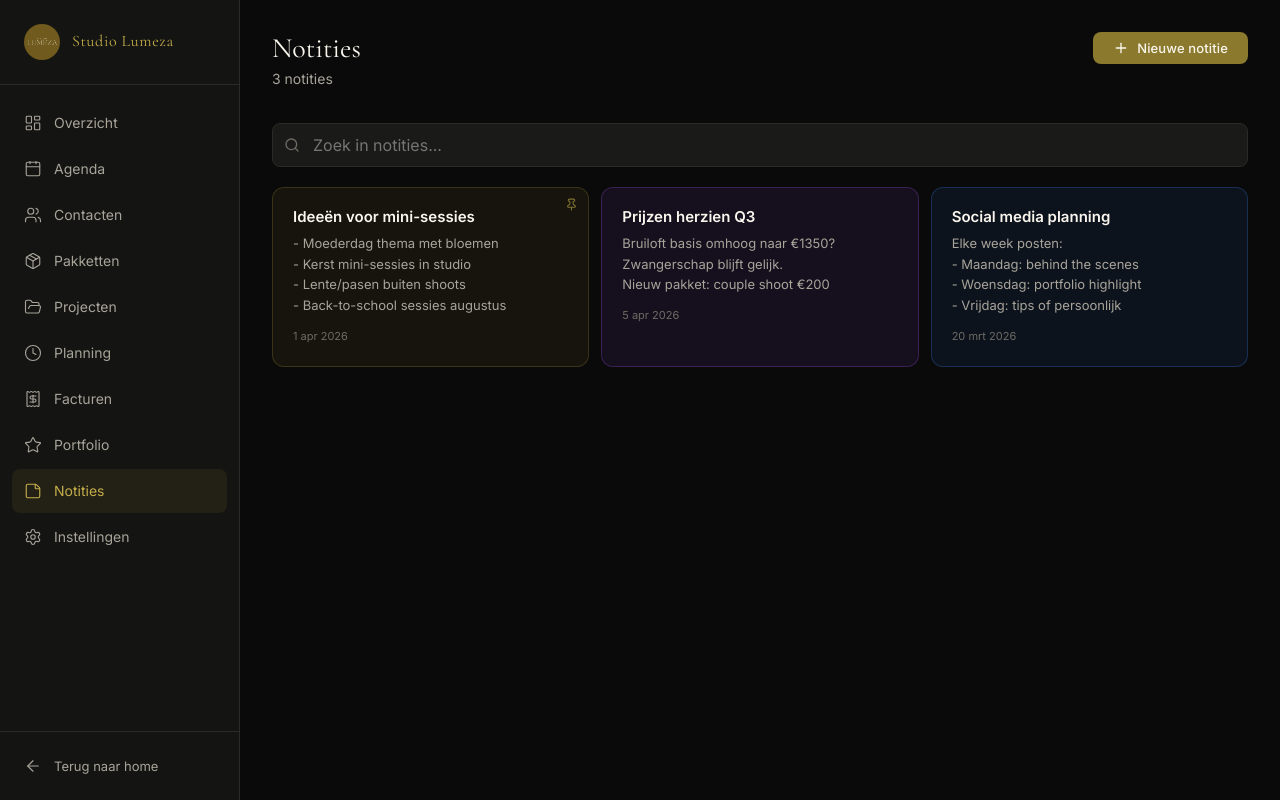
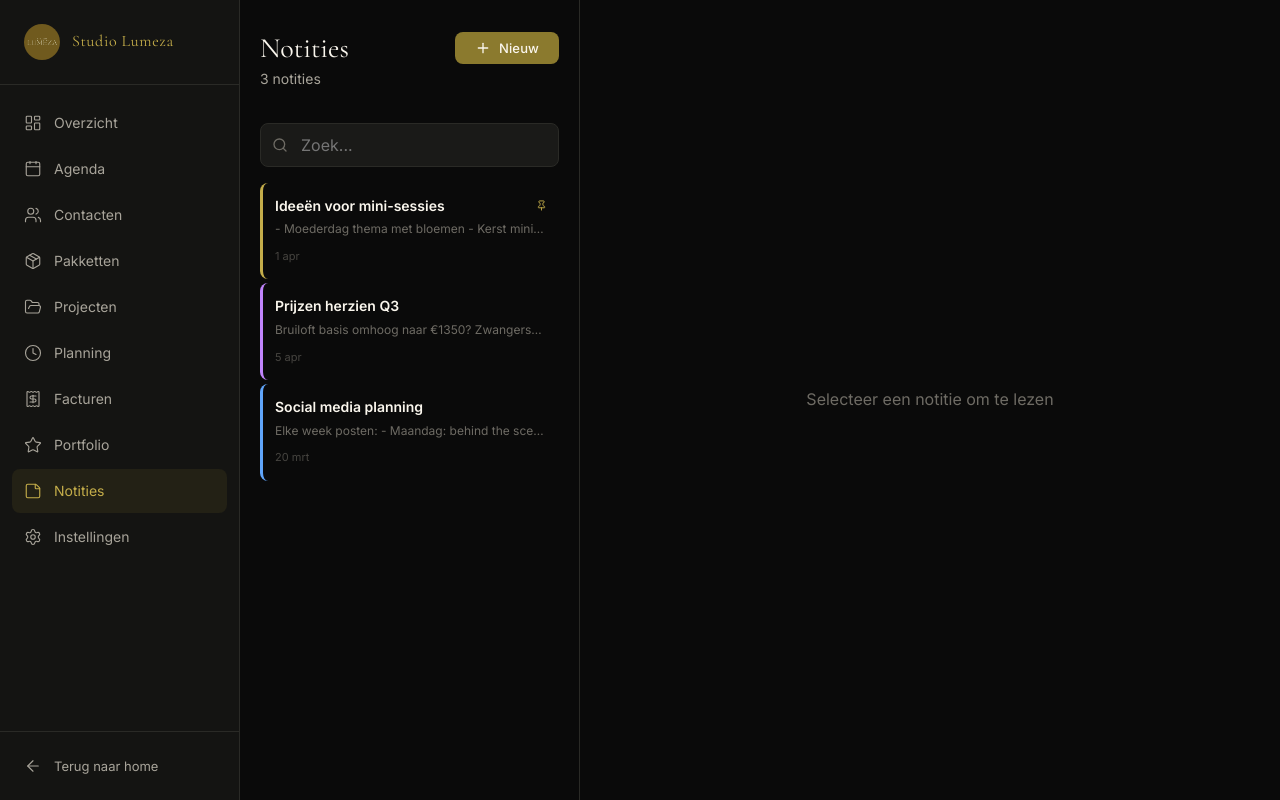
Before and after one commit to mikadegeus/studio-lumeza-dashboard, a React (Vite) app: page /dashboard/notities in a window 1280 px wide. Built offline with nearby package versions, Linux system fonts and the light colour scheme.

Commit message:
feat: redesign notities with split-view reader layout

```diff
--- /dev/null
+++ b/src/pages/Notities.css
@@ -0,0 +1,187 @@
+/* ─── Notities split layout ─── */
+.notities-layout {
+  display: grid;
+  grid-template-columns: 340px 1fr;
+  gap: 0;
+  margin: -2rem;
+  min-height: calc(100vh);
+}
+
+/* ─── Left: List panel ─── */
+.notities-list {
+  border-right: 1px solid var(--black-border);
+  padding: 2rem 1.25rem;
+  height: 100vh;
+  overflow-y: auto;
+  position: sticky;
+  top: 0;
+}
+
+.notities-items {
+  display: flex;
+  flex-direction: column;
+  gap: 0.25rem;
+}
+
+.notitie-item {
+  padding: 0.75rem;
+  border-radius: 8px;
+  cursor: pointer;
+  transition: background 150ms;
+  border-left: 3px solid transparent;
+}
+
+.notitie-item:hover {
+  background: rgba(255, 255, 255, 0.03);
+}
+
+.notitie-item.active {
+  background: rgba(255, 255, 255, 0.05);
+}
+
+.notitie-item-header {
+  display: flex;
+  align-items: center;
+  justify-content: space-between;
+  gap: 0.5rem;
+  margin-bottom: 0.25rem;
+}
+
+.notitie-item-title {
+  font-size: 0.875rem;
+  font-weight: 600;
+  color: var(--cream);
+  overflow: hidden;
+  text-overflow: ellipsis;
+  white-space: nowrap;
+}
+
+.notitie-item-preview {
+  font-size: 0.75rem;
+  color: var(--text-muted);
+  line-height: 1.4;
+  overflow: hidden;
+  text-overflow: ellipsis;
+  white-space: nowrap;
+  margin-bottom: 0.25rem;
+}
+
+.notitie-item-date {
+  font-size: 0.6875rem;
+  color: var(--text-muted);
+  opacity: 0.6;
+}
+
+/* ─── Right: Detail panel ─── */
+.notities-detail {
+  padding: 2rem;
+  height: 100vh;
+  overflow-y: auto;
+  display: flex;
+  flex-direction: column;
+}
+
+.notities-detail-empty {
+  flex: 1;
+  display: flex;
+  align-items: center;
+  justify-content: center;
+}
+
+.notities-detail-content {
+  display: flex;
+  flex-direction: column;
+  flex: 1;
+}
+
+.notities-detail-toolbar {
+  display: flex;
+  align-items: center;
+  gap: 0.375rem;
+  margin-bottom: 1.5rem;
+  padding-bottom: 1rem;
+  border-bottom: 1px solid var(--black-border);
+}
+
+.notities-back-btn {
+  display: none;
+}
+
+/* ─── Reader view ─── */
+.notities-reader {
+  border-left: 3px solid var(--gold-lighter);
+  padding-left: 1.5rem;
+}
+
+.notities-reader-title {
+  font-family: var(--font-serif);
+  font-size: 2rem;
+  font-weight: 400;
+  color: var(--cream);
+  line-height: 1.2;
+  margin-bottom: 0.75rem;
+}
+
+.notities-reader-meta {
+  font-size: 0.8125rem;
+  color: var(--text-muted);
+  margin-bottom: 2rem;
+}
+
+.notities-reader-body {
+  font-size: 1rem;
+  line-height: 1.85;
+  color: var(--text-secondary);
+  white-space: pre-wrap;
+  max-width: 640px;
+}
+
+/* ─── Mobile ─── */
+@media (max-width: 768px) {
+  .notities-layout {
+    grid-template-columns: 1fr;
+    margin: -1rem;
+    margin-top: calc(-56px - 1rem);
+    min-height: 100vh;
+  }
+
+  .notities-list {
+    padding: 1rem;
+    padding-top: calc(56px + 1rem);
+    height: 100vh;
+    position: relative;
+  }
+
+  /* When a note is selected, hide the list */
+  .notities-list.has-selection {
+    display: none;
+  }
+
+  .notities-detail {
+    display: none;
+    padding: 1rem;
+    padding-top: calc(56px + 1rem);
+    height: 100vh;
+  }
+
+  .notities-detail.visible {
+    display: flex;
+  }
+
+  .notities-back-btn {
+    display: flex;
+  }
+
+  .notities-reader-title {
+    font-size: 1.5rem;
+  }
+
+  .notities-reader-body {
+    font-size: 0.9375rem;
+    line-height: 1.75;
+  }
+
+  .notities-reader {
+    padding-left: 1rem;
+  }
+}
--- a/src/pages/Notities.tsx
+++ b/src/pages/Notities.tsx
@@ -1,7 +1,8 @@
 import { useState } from 'react'
-import { Plus, Pin, Trash2, X, Search } from 'lucide-react'
+import { Plus, Pin, Trash2, X, Search, Edit2, ArrowLeft } from 'lucide-react'
 import type { useStore } from '../store'
 import type { Note } from '../types'
+import './Notities.css'
 
 interface Props {
   store: ReturnType<typeof useStore>
@@ -22,8 +23,9 @@ function getColor(color: Note['color']) {
 
 export function Notities({ store }: Props) {
   const notes: Note[] = store.notes || []
-  const [showModal, setShowModal] = useState(false)
-  const [editing, setEditing] = useState<Note | null>(null)
+  const [selectedId, setSelectedId] = useState<string | null>(null)
+  const [editing, setEditing] = useState(false)
+  const [showNewModal, setShowNewModal] = useState(false)
   const [search, setSearch] = useState('')
   const [form, setForm] = useState({
     title: '',
@@ -42,144 +44,203 @@ export function Notities({ store }: Props) {
     n.content.toLowerCase().includes(search.toLowerCase())
   )
 
+  const selectedNote = notes.find(n => n.id === selectedId) ?? null
+  const selectedColor = selectedNote ? getColor(selectedNote.color) : null
+
   const openNew = () => {
-    setEditing(null)
     setForm({ title: '', content: '', color: 'gold', pinned: false })
-    setShowModal(true)
+    setShowNewModal(true)
   }
 
-  const openEdit = (note: Note) => {
-    setEditing(note)
-    setForm({ title: note.title, content: note.content, color: note.color, pinned: note.pinned })
-    setShowModal(true)
+  const saveNew = () => {
+    if (!form.title.trim() && !form.content.trim()) return
+    store.addNote(form)
+    setShowNewModal(false)
   }
 
-  const save = () => {
-    if (!form.title.trim() && !form.content.trim()) return
-    if (editing) {
-      store.updateNote(editing.id, form)
-    } else {
-      store.addNote(form)
-    }
-    setShowModal(false)
+  const startEdit = () => {
+    if (!selectedNote) return
+    setForm({ title: selectedNote.title, content: selectedNote.content, color: selectedNote.color, pinned: selectedNote.pinned })
+    setEditing(true)
   }
 
-  const remove = () => {
-    if (editing) {
-      store.deleteNote(editing.id)
-      setShowModal(false)
+  const saveEdit = () => {
+    if (selectedNote) {
+      store.updateNote(selectedNote.id, form)
+    }
+    setEditing(false)
+  }
+
+  const cancelEdit = () => setEditing(false)
+
+  const deleteNote = () => {
+    if (selectedNote) {
+      store.deleteNote(selectedNote.id)
+      setSelectedId(null)
+      setEditing(false)
     }
   }
 
   return (
-    <div>
+    <div className="notities-layout">
+      {/* ─── Left: List ─── */}
+      <div className={`notities-list ${selectedId ? 'has-selection' : ''}`}>
         <div className="page-header" style={{ display: 'flex', justifyContent: 'space-between', alignItems: 'flex-start' }}>
           <div>
             <h1 className="page-title">Notities</h1>
             <p className="page-subtitle">{notes.length} notitie{notes.length !== 1 ? 's' : ''}</p>
           </div>
           <button className="btn btn-primary btn-sm" onClick={openNew}>
-          <Plus size={16} /> Nieuwe notitie
+            <Plus size={16} /> Nieuw
           </button>
         </div>
 
-      {/* Search */}
-      <div style={{ marginBottom: '1.25rem', position: 'relative' }}>
+        <div style={{ marginBottom: '1rem', position: 'relative' }}>
           <Search size={16} style={{ position: 'absolute', left: 12, top: '50%', transform: 'translateY(-50%)', color: 'var(--text-muted)' }} />
           <input
             type="text"
             className="form-input"
             style={{ paddingLeft: '2.5rem' }}
-          placeholder="Zoek in notities..."
+            placeholder="Zoek..."
             value={search}
             onChange={e => setSearch(e.target.value)}
           />
         </div>
 
-      {/* Notes grid */}
-      {filtered.length === 0 ? (
-        <div className="card">
-          <div className="empty-state" style={{ padding: '3rem 2rem' }}>
-            <p>{search ? 'Geen notities gevonden' : 'Nog geen notities. Maak je eerste notitie!'}</p>
-          </div>
-        </div>
-      ) : (
-        <div className="grid-notes">
+        <div className="notities-items">
+          {filtered.length === 0 && (
+            <div className="empty-state"><p>{search ? 'Geen notities gevonden' : 'Nog geen notities'}</p></div>
+          )}
           {filtered.map(note => {
             const c = getColor(note.color)
+            const isActive = note.id === selectedId
             return (
               <div
                 key={note.id}
-                onClick={() => openEdit(note)}
-                style={{
-                  background: c.bg,
-                  border: `1px solid ${c.border}`,
-                  borderRadius: 12,
-                  padding: '1.25rem',
-                  cursor: 'pointer',
-                  transition: 'transform 200ms var(--ease-out-expo), box-shadow 200ms',
-                  position: 'relative',
-                }}
-                onMouseEnter={e => { e.currentTarget.style.transform = 'translateY(-2px)'; e.currentTarget.style.boxShadow = '0 8px 24px rgba(0,0,0,0.3)' }}
-                onMouseLeave={e => { e.currentTarget.style.transform = 'translateY(0)'; e.currentTarget.style.boxShadow = 'none' }}
+                onClick={() => { setSelectedId(note.id); setEditing(false) }}
+                className={`notitie-item ${isActive ? 'active' : ''}`}
+                style={{ borderLeftColor: c.text }}
               >
-                {note.pinned && (
-                  <Pin size={13} style={{ position: 'absolute', top: 10, right: 10, color: c.text, opacity: 0.6 }} />
-                )}
-                {note.title && (
-                  <h3 style={{ fontFamily: 'var(--font-sans)', fontSize: '0.9375rem', fontWeight: 600, color: 'var(--cream)', marginBottom: '0.5rem', paddingRight: note.pinned ? '1.5rem' : 0 }}>
-                    {note.title}
-                  </h3>
-                )}
-                {note.content && (
-                  <p style={{
-                    fontSize: '0.8125rem', color: 'var(--text-secondary)', lineHeight: 1.6,
-                    whiteSpace: 'pre-wrap',
-                    display: '-webkit-box', WebkitLineClamp: 6, WebkitBoxOrient: 'vertical', overflow: 'hidden',
-                  }}>
-                    {note.content}
-                  </p>
-                )}
-                <div style={{ marginTop: '0.75rem', fontSize: '0.6875rem', color: 'var(--text-muted)' }}>
-                  {new Date(note.updatedAt).toLocaleDateString('nl-NL', { day: 'numeric', month: 'short', year: 'numeric' })}
+                <div className="notitie-item-header">
+                  <span className="notitie-item-title">{note.title || 'Zonder titel'}</span>
+                  {note.pinned && <Pin size={11} style={{ color: c.text, flexShrink: 0 }} />}
                 </div>
+                <p className="notitie-item-preview">{note.content}</p>
+                <span className="notitie-item-date">
+                  {new Date(note.updatedAt).toLocaleDateString('nl-NL', { day: 'numeric', month: 'short' })}
+                </span>
               </div>
             )
           })}
         </div>
-      )}
-
-      {/* Modal */}
-      {showModal && (
-        <div className="modal-overlay" onClick={() => setShowModal(false)}>
-          <div className="modal" onClick={e => e.stopPropagation()} style={{ maxWidth: 560 }}>
-            <div style={{ display: 'flex', justifyContent: 'space-between', alignItems: 'center' }}>
-              <h2 className="modal-title">{editing ? 'Notitie bewerken' : 'Nieuwe notitie'}</h2>
-              <button className="table-btn" onClick={() => setShowModal(false)}><X size={18} /></button>
       </div>
 
-            <div className="form-group">
-              <label className="form-label">Titel</label>
+      {/* ─── Right: Detail ─── */}
+      <div className={`notities-detail ${selectedId ? 'visible' : ''}`}>
+        {!selectedNote ? (
+          <div className="notities-detail-empty">
+            <p style={{ color: 'var(--text-muted)' }}>Selecteer een notitie om te lezen</p>
+          </div>
+        ) : editing ? (
+          /* ── Edit mode ── */
+          <div className="notities-detail-content">
+            <div className="notities-detail-toolbar">
+              <button className="btn btn-secondary" onClick={cancelEdit} style={{ fontSize: '0.8125rem' }}>
+                Annuleren
+              </button>
+              <div style={{ flex: 1 }} />
+              <button className="btn btn-primary btn-sm" onClick={saveEdit}>Opslaan</button>
+            </div>
             <input
               type="text"
               className="form-input"
               value={form.title}
               onChange={e => setForm({ ...form, title: e.target.value })}
-                placeholder="Titel van de notitie"
+              placeholder="Titel"
+              style={{ fontSize: '1.25rem', fontWeight: 600, border: 'none', background: 'transparent', padding: '0', marginBottom: '1rem', color: 'var(--cream)' }}
             />
-            </div>
-
-            <div className="form-group">
-              <label className="form-label">Inhoud</label>
             <textarea
               className="form-textarea"
               value={form.content}
               onChange={e => setForm({ ...form, content: e.target.value })}
               placeholder="Schrijf je notitie..."
-                style={{ minHeight: 160, lineHeight: 1.6 }}
+              style={{ flex: 1, minHeight: 300, lineHeight: 1.8, fontSize: '0.9375rem', border: 'none', background: 'transparent', padding: 0, resize: 'none' }}
             />
+            <div style={{ display: 'flex', alignItems: 'center', gap: '0.75rem', marginTop: '1rem', paddingTop: '1rem', borderTop: '1px solid var(--black-border)' }}>
+              <span className="form-label" style={{ margin: 0 }}>Kleur</span>
+              <div style={{ display: 'flex', gap: '0.375rem' }}>
+                {COLORS.map(c => (
+                  <button
+                    key={c.value}
+                    onClick={() => setForm({ ...form, color: c.value })}
+                    style={{
+                      width: 24, height: 24, borderRadius: 6,
+                      background: c.bg,
+                      border: `2px solid ${form.color === c.value ? c.text : 'transparent'}`,
+                      cursor: 'pointer',
+                    }}
+                  />
+                ))}
+              </div>
+              <div style={{ flex: 1 }} />
+              <label style={{ display: 'flex', alignItems: 'center', gap: '0.375rem', fontSize: '0.75rem', color: 'var(--text-muted)', cursor: 'pointer' }}>
+                <input type="checkbox" checked={form.pinned} onChange={e => setForm({ ...form, pinned: e.target.checked })} style={{ accentColor: 'var(--gold)' }} />
+                <Pin size={12} /> Pin
+              </label>
+            </div>
+          </div>
+        ) : (
+          /* ── Read mode ── */
+          <div className="notities-detail-content">
+            <div className="notities-detail-toolbar">
+              <button className="btn btn-secondary notities-back-btn" onClick={() => setSelectedId(null)} style={{ fontSize: '0.8125rem' }}>
+                <ArrowLeft size={14} /> Terug
+              </button>
+              <div style={{ flex: 1 }} />
+              <button className="table-btn" onClick={() => store.togglePinNote(selectedNote.id)} title={selectedNote.pinned ? 'Losmaken' : 'Vastpinnen'}>
+                <Pin size={16} style={{ color: selectedNote.pinned ? 'var(--gold-lighter)' : 'var(--text-muted)' }} />
+              </button>
+              <button className="table-btn" onClick={startEdit} title="Bewerken">
+                <Edit2 size={16} style={{ color: 'var(--text-secondary)' }} />
+              </button>
+              <button className="table-btn" onClick={deleteNote} title="Verwijderen">
+                <Trash2 size={16} style={{ color: '#f87171' }} />
+              </button>
+            </div>
+            <div
+              className="notities-reader"
+              style={{ borderLeftColor: selectedColor?.text }}
+            >
+              {selectedNote.title && (
+                <h2 className="notities-reader-title">{selectedNote.title}</h2>
+              )}
+              <div className="notities-reader-meta">
+                {new Date(selectedNote.updatedAt).toLocaleDateString('nl-NL', { weekday: 'long', day: 'numeric', month: 'long', year: 'numeric' })}
+              </div>
+              <div className="notities-reader-body">
+                {selectedNote.content}
+              </div>
+            </div>
+          </div>
+        )}
       </div>
 
+      {/* ─── New note modal ─── */}
+      {showNewModal && (
+        <div className="modal-overlay" onClick={() => setShowNewModal(false)}>
+          <div className="modal" onClick={e => e.stopPropagation()} style={{ maxWidth: 520 }}>
+            <div style={{ display: 'flex', justifyContent: 'space-between', alignItems: 'center' }}>
+              <h2 className="modal-title">Nieuwe notitie</h2>
+              <button className="table-btn" onClick={() => setShowNewModal(false)}><X size={18} /></button>
+            </div>
+            <div className="form-group">
+              <label className="form-label">Titel</label>
+              <input type="text" className="form-input" value={form.title} onChange={e => setForm({ ...form, title: e.target.value })} placeholder="Titel" />
+            </div>
+            <div className="form-group">
+              <label className="form-label">Inhoud</label>
+              <textarea className="form-textarea" value={form.content} onChange={e => setForm({ ...form, content: e.target.value })} placeholder="Schrijf je notitie..." style={{ minHeight: 160, lineHeight: 1.7 }} />
+            </div>
             <div className="form-group">
               <label className="form-label">Kleur</label>
               <div style={{ display: 'flex', gap: '0.5rem' }}>
@@ -192,42 +253,23 @@ export function Notities({ store }: Props) {
                       background: c.bg,
                       border: `2px solid ${form.color === c.value ? c.text : c.border}`,
                       cursor: 'pointer',
-                      transition: 'border-color 150ms',
                       display: 'flex', alignItems: 'center', justifyContent: 'center',
                     }}
                   >
-                    {form.color === c.value && (
-                      <div style={{ width: 10, height: 10, borderRadius: '50%', background: c.text }} />
-                    )}
+                    {form.color === c.value && <div style={{ width: 10, height: 10, borderRadius: '50%', background: c.text }} />}
                   </button>
                 ))}
               </div>
             </div>
-
             <div className="form-group">
-              <label style={{
-                display: 'flex', alignItems: 'center', gap: '0.5rem', cursor: 'pointer',
-                fontSize: '0.8125rem', color: 'var(--text-secondary)',
-              }}>
-                <input
-                  type="checkbox"
-                  checked={form.pinned}
-                  onChange={e => setForm({ ...form, pinned: e.target.checked })}
-                  style={{ accentColor: 'var(--gold)' }}
-                />
+              <label style={{ display: 'flex', alignItems: 'center', gap: '0.5rem', cursor: 'pointer', fontSize: '0.8125rem', color: 'var(--text-secondary)' }}>
+                <input type="checkbox" checked={form.pinned} onChange={e => setForm({ ...form, pinned: e.target.checked })} style={{ accentColor: 'var(--gold)' }} />
                 <Pin size={14} /> Vastpinnen bovenaan
               </label>
             </div>
-
             <div className="modal-actions">
-              {editing && (
-                <button className="btn btn-danger btn-sm" onClick={remove}>
-                  <Trash2 size={14} /> Verwijderen
-                </button>
-              )}
-              <div style={{ flex: 1 }} />
-              <button className="btn btn-secondary" onClick={() => setShowModal(false)}>Annuleren</button>
-              <button className="btn btn-primary btn-sm" onClick={save}>Opslaan</button>
+              <button className="btn btn-secondary" onClick={() => setShowNewModal(false)}>Annuleren</button>
+              <button className="btn btn-primary btn-sm" onClick={saveNew}>Aanmaken</button>
             </div>
           </div>
         </div>
```
Lines whose indentation alone changed are shown as unchanged.
